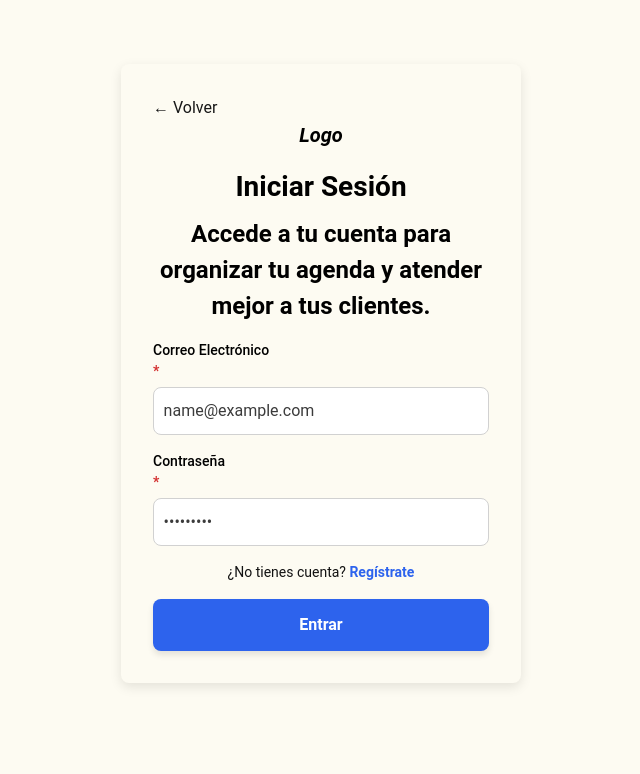
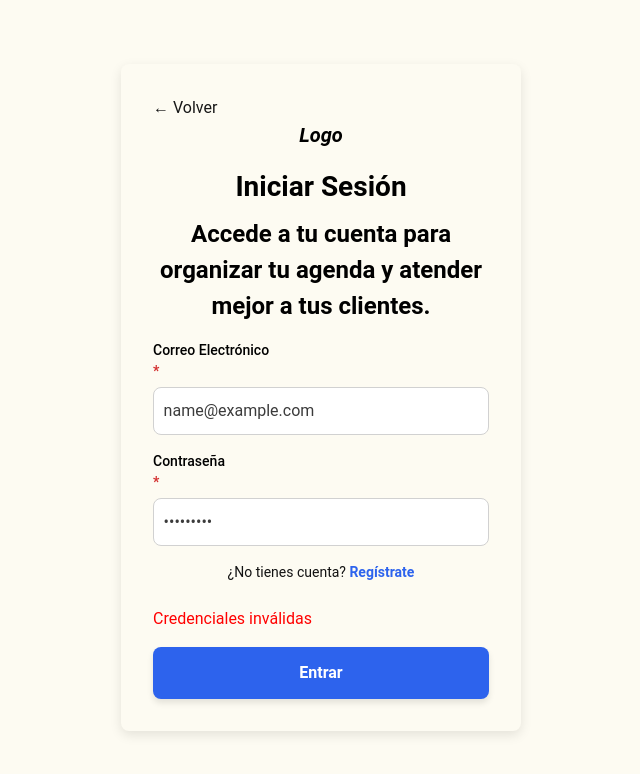
Before and after one commit to arian463/proyectoEquipo2, a Next.js app in the folder proyecto/frontend/app-citas/: page /login in a window 1280 px wide. Both pictures are taken after typing "name@example.com", "Sample123" into the empty fields and a click on the button "Entrar". Shown: the top 774 px of the page, without its empty margins (319-959 px from the left). Built offline with nearby package versions, Linux system fonts and the light colour scheme.

Commit message:
reload-login

```diff
--- a/proyecto/frontend/app-citas/src/app/(auth)/login/page.tsx
+++ b/proyecto/frontend/app-citas/src/app/(auth)/login/page.tsx
@@ -17,6 +17,7 @@ export default function LoginPage() {
   const handleSubmit = async (e: React.FormEvent<HTMLFormElement>) => {
     e.preventDefault();
     setLoading(true);
+    setError("");
 
     const result = await signIn("credentials", {
       email: email,
@@ -58,6 +59,21 @@ export default function LoginPage() {
           ¿No tienes cuenta? <a href="/register">Regístrate</a>
         </p>
 
+
+        {loading && (
+          <div role="status" aria-live="polite" className="loader">
+            <span className="spinner" aria-hidden="true"></span>
+            Cargando...
+          </div>
+        )}
+
+
+        {error && (
+          <p role="alert" className="error-message">
+            {error}
+          </p>
+        )}
+
         <button type="submit" className="entrar-btn" disabled={loading}>Entrar</button>
       </form>
     </main>
--- a/proyecto/frontend/app-citas/src/app/globals.css
+++ b/proyecto/frontend/app-citas/src/app/globals.css
@@ -1053,3 +1053,36 @@ margin: 20px 0;
 .btn-primary:hover {
   background-color: #1f4ac0;
 }
+
+
+
+/* ------------------------------------------------------ */
+
+
+.loader {
+  display: flex;
+  align-items: center;
+  gap: 8px;
+  color: #333;
+  font-size: 14px;
+}
+
+.spinner {
+  width: 16px;
+  height: 16px;
+  border: 2px solid #ccc;
+  border-top-color: #333;
+  border-radius: 50%;
+  animation: spin 0.6s linear infinite;
+}
+
+@keyframes spin {
+  to {
+    transform: rotate(360deg);
+  }
+}
+
+.error-message {
+  color: red;
+  margin-top: 8px;
+}
```
Also changed, not shown: 1 other file (tests, documents, lock files or other folders).
